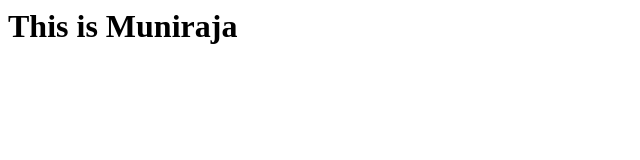
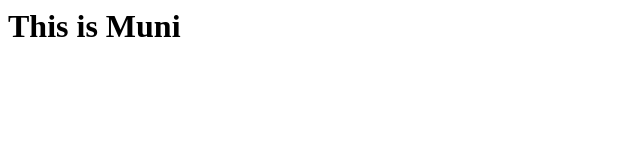
Before and after one commit to kosurumuniraja/Helloworld, a plain HTML site: page index.html in a window 1280 px wide. Shown: the whole page, without its empty margins (0-640 px from the left). Drawn offline with Linux system fonts and the light colour scheme.

Commit message:
Update index.html

```diff
--- a/index.html
+++ b/index.html
@@ -1 +1 @@
-<h1>This is Muniraja</h1>
+<h1>This is Muni</h1>
```
